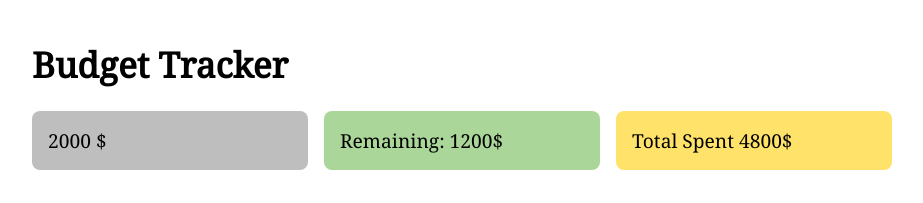
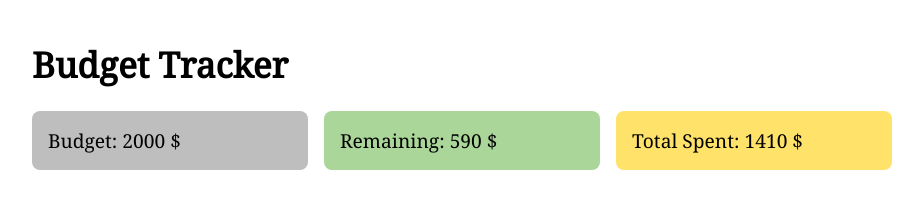
Before and after one commit to GeorgiPetrushev/budget-tracker, a React (Create React App) app: page / in a window 1280 px wide. Shown: the top 203 px of the page, without its empty margins (178-1101 px from the left). Built offline with nearby package versions, Linux system fonts and the light colour scheme.

Commit message:
finish and fix bugs

```diff
--- a/src/components/AddExpense.jsx
+++ b/src/components/AddExpense.jsx
@@ -4,7 +4,7 @@ import { v4 as uuidv4 } from "uuid";
 
 const AddExpense = () => {
   const [type, setType] = useState("");
-  const [cost, setCost] = useState();
+  const [cost, setCost] = useState("");
 
   const { dispatch } = useContext(AppContext);
 
@@ -15,10 +15,11 @@ const AddExpense = () => {
       type: type,
       cost: parseInt(cost),
     };
-    dispatch({
-      type: "ADD_EXPENSE",
-      payload: addExpense,
-    });
+    console.log(dispatch);
+    dispatch(
+      {type: "ADD_EXPENSE",
+      payload: addExpense,}
+    );
     setType("");
     setCost("");
   };
--- a/src/components/Budget.jsx
+++ b/src/components/Budget.jsx
@@ -6,7 +6,7 @@ const Budget = () =>{
 
     const { budget } = useContext(AppContext);
 
-    return <div className="budget box-tracker"> {budget} $</div>
+    return <div className="budget box-tracker">Budget: {budget} $</div>
 }
 
 export default Budget;
--- a/src/components/Expense.jsx
+++ b/src/components/Expense.jsx
@@ -1,13 +1,24 @@
 import { IoIosCloseCircle } from "react-icons/io";
+import { AppContext } from "./context/AppContext";
+import { useContext } from "react";
 
-const Expense = ({ type, cost }) => {
+const Expense = ({ type, cost ,id}) => {
+  const{dispatch} =useContext(AppContext);
+
+const deleteFunction = () =>{
+  return dispatch(
+    {type: "DELETE_EXPENSE",
+    payload: id,}
+  )
+}
+
 
   return (
     <div className="expense">
       <div className="expense-left">{type}</div>
       <div className="expense-right">
         <div>{cost}$</div>
-        <IoIosCloseCircle className="icon" />
+        <IoIosCloseCircle className="icon" onClick={deleteFunction}/>
       </div>
     </div>
   );
--- a/src/components/ExpensesList.jsx
+++ b/src/components/ExpensesList.jsx
@@ -10,7 +10,7 @@ const ExpensesList = () => {
     <div className="expense-list">
       {expense.map((expense) => {
         return (
-            <Expense key={expense.id} type={expense.type} cost={expense.cost} />
+            <Expense key={expense.id} id={expense.id} type={expense.type} cost={expense.cost} />
         );
       })}
     </div>
--- a/src/components/Remaining.jsx
+++ b/src/components/Remaining.jsx
@@ -1,8 +1,15 @@
-import React from "react";
+import { useContext } from "react"
+import { AppContext } from "./context/AppContext"
+
 
 const Remaining = () =>{
-    return <div className="remaining box-tracker">
-        Remaining: 1200$
+
+    const {budget , expense} =useContext(AppContext);
+    let result = expense.reduce( (sum , arr)=> sum + arr.cost,0);
+
+
+    return <div className="remaining box-tracker" style={(budget < result)?{backgroundColor: '#fd5c63'}: null}>
+        Remaining: {budget-result} $
     </div>
 }
 
--- a/src/components/Spent.jsx
+++ b/src/components/Spent.jsx
@@ -1,7 +1,12 @@
-import React from "react";
+import React,{useContext} from "react";
+import { AppContext } from "./context/AppContext";
 
 const Spent = () => {
-    return <div className="spent box-tracker"> Total Spent 4800$</div>
+
+    const{expense} = useContext(AppContext);
+
+
+    return <div className="spent box-tracker"> Total Spent: {expense.reduce( (sum , arr)=> sum + arr.cost,0)} $</div>
 }
 
 export default Spent;
--- a/src/components/context/AppContext.jsx
+++ b/src/components/context/AppContext.jsx
@@ -1,12 +1,19 @@
 import { createContext, useReducer } from "react";
+import { v4 as uuidv4 } from "uuid";
 
 const AppReducer = (state, action) => {
   switch (action.type) {
-    case "ADD_EXPENSE":
+    case 'ADD_EXPENSE':
       return {
         ...state,
         expenses: [...state.expenses, action.payload],
       };
+      case 'DELETE_EXPENSE':
+        return {
+          ...state,
+          expenses: state.expenses.filter( (arr)=>arr.id !== action.payload ),
+        };
+
 
     default:
       return state;
@@ -17,24 +24,24 @@ const initialState = {
   budget: 2000,
   expenses: [
     {
-      id: "123",
+      id: uuidv4(),
       type: "shopping",
-      cost: "40",
+      cost: 40,
     },
     {
-      id: "124",
+      id: uuidv4(),
       type: "car",
-      cost: "20",
+      cost: 20,
     },
     {
-      id: "125",
+      id: uuidv4(),
       type: "mortgage",
-      cost: "1220",
+      cost: 1220,
     },
     {
-      id: "126",
+      id: uuidv4(),
       type: "insurance",
-      cost: "130",
+      cost: 130,
     },
   ],
 };
```
